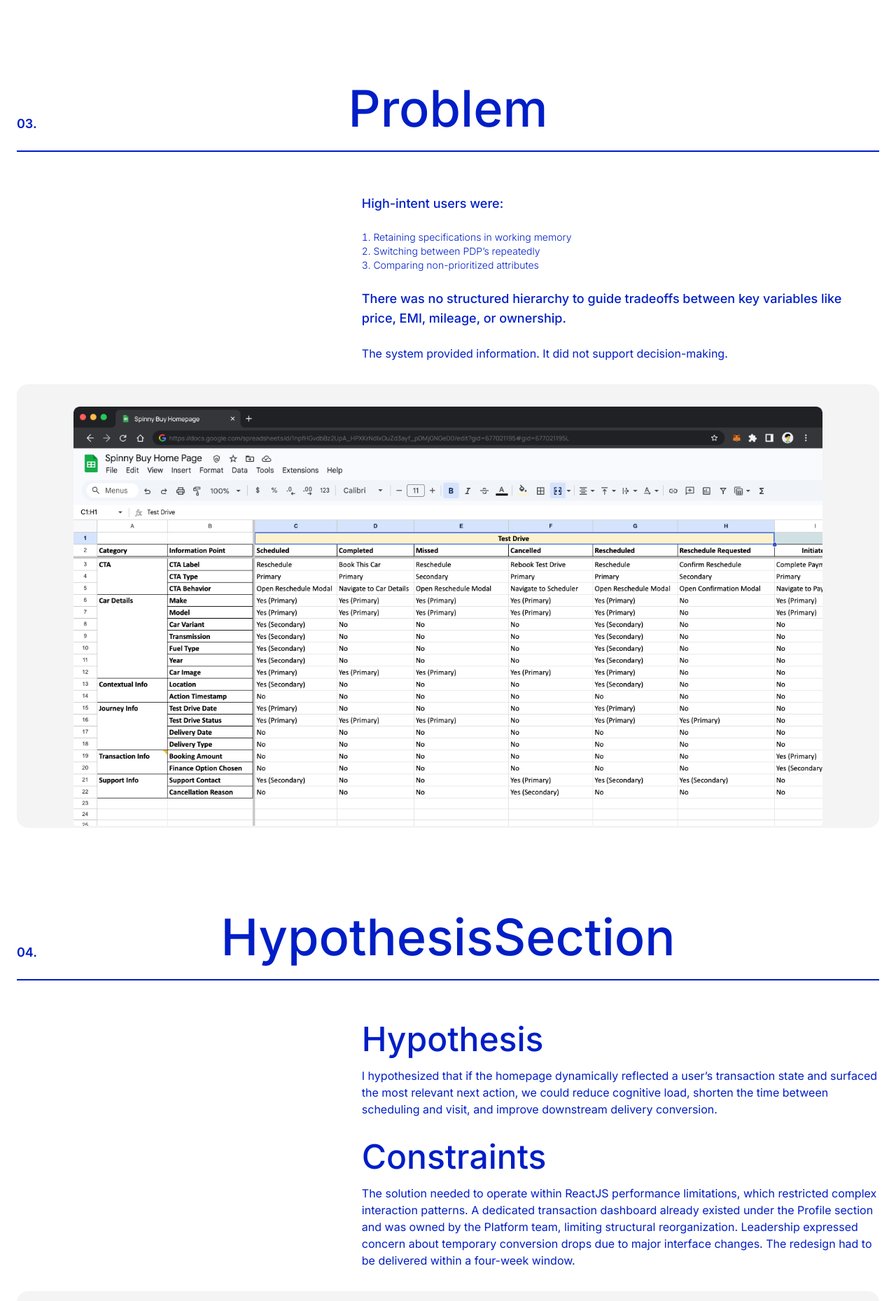
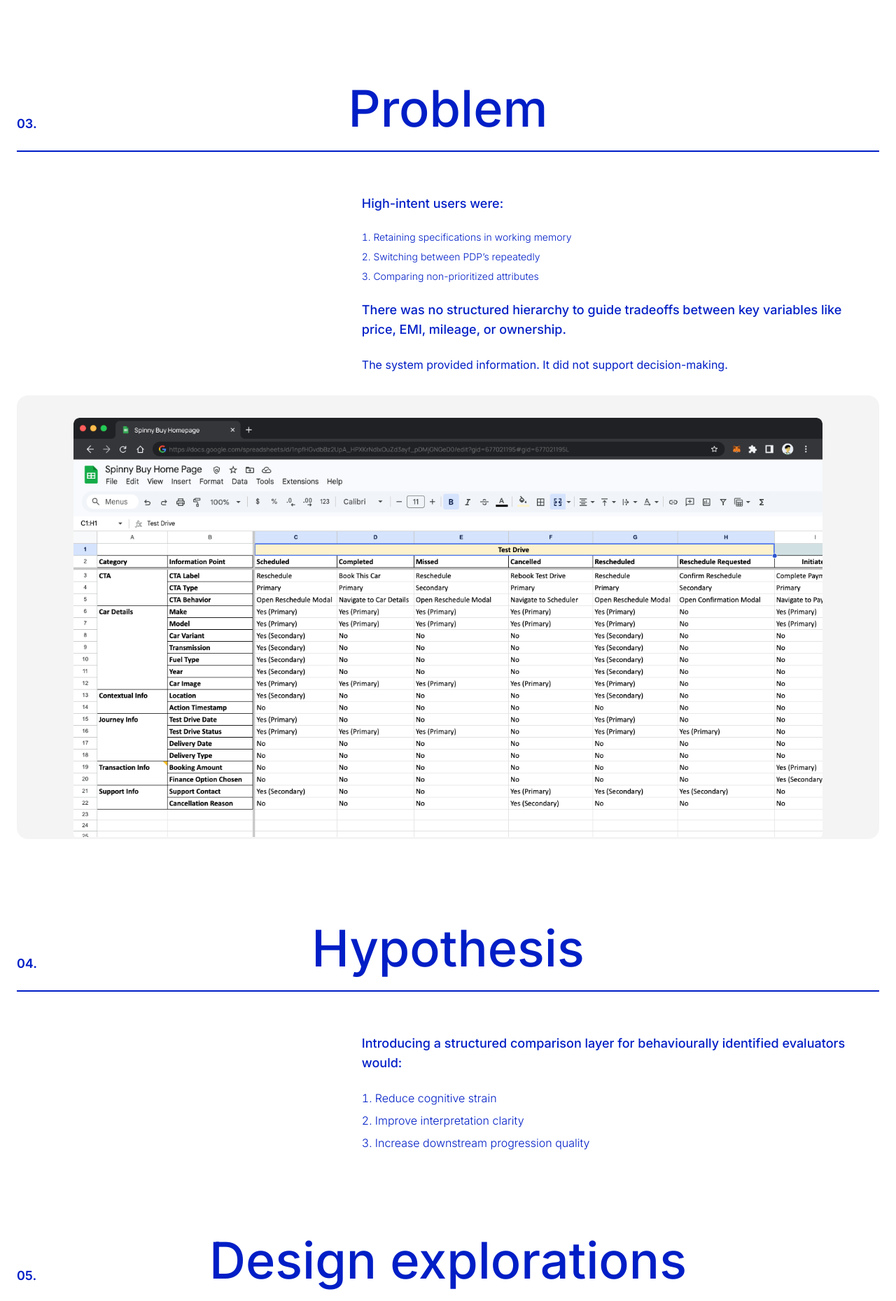
Before and after one commit to eziohunter6/utk-portfolio, a Next.js app: page /work/car-comparison in a window 1280 px wide. Shown: the part 2407-4266 px from the top of the page at 70% size. Built offline with nearby package versions, Linux system fonts and the light colour scheme.

Commit message:
chore: car compare page continue

```diff
--- a/src/app/work/car-comparison/components/DesignExplorationSection.tsx
+++ b/src/app/work/car-comparison/components/DesignExplorationSection.tsx
@@ -26,8 +26,8 @@ const DesignExplorationSection = () => (
     <div className="bg-muted rounded-2xl mt-8">
       <div className="relative w-full aspect-29/15 rounded-lg overflow-hidden">
         <Image
-          src="/images/buy-home/exploration-tradeoffs.png"
-          alt="Exploration & Tradeoffs Image"
+          src="/images/car-comparison/design-explore.png"
+          alt="Design explorations Image"
           fill
           className="object-contain object-top"
         />
--- a/src/app/work/car-comparison/components/FinalDesignsSection.tsx
+++ b/src/app/work/car-comparison/components/FinalDesignsSection.tsx
@@ -5,35 +5,29 @@ const FinalDesignsSection = () => (
   <section>
     <Title index={7}>Final Designs</Title>
 
-    <div className="w-full md:w-3/4 lg:w-3/5 flex flex-col gap-8 ml-auto">
-      {/* Exploration & Tradeoffs */}
-      <div className="flex flex-col gap-4">
-        <p className="text-base font-normal">
-          The redesigned homepage dynamically adapts based on the user’s
-          transaction stage. For users who have scheduled a test drive, the
-          interface prominently surfaces visit details and next actions. For
-          users who have completed booking, the homepage shifts focus toward
-          delivery tracking and reassurance.
-        </p>
-        <p className="text-base font-normal">
-          A new status tag component was introduced to standardize stage
-          visibility. Content prioritization became intent-driven rather than
-          generic. Redundant modules were reduced to prevent distraction from
-          high-intent actions.
-        </p>
-        <h3 className="text-lg">
-          The homepage now distinguishes between exploratory and committed
-          behaviors.
-        </h3>
-      </div>
+    <div className="w-full md:w-3/4 lg:w-3/5 flex flex-col gap-4 ml-auto">
+      <h3 className="text-lg">
+        The experience was triggered dynamically for users exhibiting the A → B
+        → A pattern.
+      </h3>
+      <p className="text-base font-normal">
+        No explicit “Compare” CTA was introduced to avoid artificial adoption
+        bias.
+      </p>
+
+      <ol className="text-sm font-light list-decimal list-inside space-y-2">
+        <li>Retaining specifications in working memory</li>
+        <li>Switching between PDP’s repeatedly</li>
+        <li>Comparing non-prioritized attributes</li>
+      </ol>
     </div>
 
     {/* Image */}
     <div className="bg-muted rounded-2xl mt-8">
       <div className="relative w-full aspect-29/15 rounded-lg overflow-hidden">
         <Image
-          src="/images/buy-home/final-designs.png"
-          alt="Exploration & Tradeoffs Image"
+          src="/images/car-comparison/final-designs.png"
+          alt="Final Designs Image"
           fill
           className="object-contain object-top"
         />
--- a/src/app/work/car-comparison/components/HypothesisSection.tsx
+++ b/src/app/work/car-comparison/components/HypothesisSection.tsx
@@ -1,59 +1,20 @@
-import Image from "next/image";
 import Title from "@/components/Title";
 
 const HypothesisSection = () => (
   <section>
-    <Title index={4}>HypothesisSection</Title>
+    <Title index={4}>Hypothesis</Title>
 
-    <div className="w-full md:w-3/4 lg:w-3/5 flex flex-col gap-8 ml-auto">
-      {/* Hypothesis */}
-      <div className="flex flex-col gap-4">
-        <h3 className="text-2xl sm:text-3xl md:text-4xl lg:text-5xl">
-          Hypothesis
-        </h3>
-        <p className="text-base font-normal">
-          I hypothesized that if the homepage dynamically reflected a user’s
-          transaction state and surfaced the most relevant next action, we could
-          reduce cognitive load, shorten the time between scheduling and visit,
-          and improve downstream delivery conversion.
-        </p>
-      </div>
+    <div className="w-full md:w-3/4 lg:w-3/5 flex flex-col gap-6 ml-auto">
+      <h3 className="text-lg">
+        Introducing a structured comparison layer for behaviourally identified
+        evaluators would:
+      </h3>
 
-      {/* Constraints */}
-      <div className="flex flex-col gap-4">
-        <h3 className="text-2xl sm:text-3xl md:text-4xl lg:text-5xl">
-          Constraints
-        </h3>
-        <p className="text-base font-normal">
-          The solution needed to operate within ReactJS performance limitations,
-          which restricted complex interaction patterns. A dedicated transaction
-          dashboard already existed under the Profile section and was owned by
-          the Platform team, limiting structural reorganization. Leadership
-          expressed concern about temporary conversion drops due to major
-          interface changes. The redesign had to be delivered within a four-week
-          window.
-        </p>
-      </div>
-    </div>
-
-    {/* Image */}
-    <div className="bg-muted flex flex-col md:flex-row gap-4 rounded-2xl p-4 mt-8">
-      <div className="relative w-full aspect-6/7 rounded-lg overflow-hidden">
-        <Image
-          src="/images/buy-home/strategy-1.png"
-          alt="Process Image"
-          fill
-          className="object-contain object-top"
-        />
-      </div>
-      <div className="relative w-full aspect-7/4 rounded-lg overflow-hidden">
-        <Image
-          src="/images/buy-home/strategy-2.png"
-          alt="Process Image"
-          fill
-          className="object-contain object-top"
-        />
-      </div>
+      <ol className="text-base font-light list-decimal list-inside space-y-2">
+        <li>Reduce cognitive strain</li>
+        <li>Improve interpretation clarity</li>
+        <li>Increase downstream progression quality</li>
+      </ol>
     </div>
   </section>
 );
--- a/src/app/work/car-comparison/components/OutcomeSection.tsx
+++ b/src/app/work/car-comparison/components/OutcomeSection.tsx
@@ -8,26 +8,37 @@ const OutcomeSection = () => (
       {/* Exploration & Tradeoffs */}
       <div className="flex flex-col gap-4">
         <p className="text-base font-normal">
-          Following launch, key lifecycle metrics demonstrated measurable
-          improvements across progression speed and downstream conversion:
+          Uplift increased deeper in the funnel, suggesting improved decision
+          quality rather than surface engagement growth.
         </p>
 
+        <div className="flex flex-col gap-2">
+          <p className="text-base font-semibold">Business Metrics</p>
           <ul className="text-base font-semibold">
             <li className="list-disc list-inside">
-            Time-to-Visit (T2V): reduced by 5.14%
+              User-to-test drive scheduled (U2Tds): uplift of ↑1.6%
             </li>
             <li className="list-disc list-inside">
-            User-to-Visit (U2V): uplift of 3.6%
+              User-to-token (U2T): uplift of ↑3.8%
             </li>
             <li className="list-disc list-inside">
-            User-to-Delivery (U2D): increased by 3.2%
+              User-to-Delivery (U2D): uplift of ↑5.3%
             </li>
           </ul>
-
-        <p className="text-base font-normal">
-          The reduction in time-to-visit shortened booking cycles and improved
-          operational predictability across deliveries.
+        </div>
+        <div className="flex flex-col gap-2">
+          <p className="text-base font-semibold">
+            Key User Metrics (Turn around Time)
           </p>
+          <ul className="text-base font-semibold">
+            <li className="list-disc list-inside">
+              Time to Token (T2T) : (down by ↓12.4%)
+            </li>
+            <li className="list-disc list-inside">
+              Time to Visit (T2V) : (down by ↓8.3%)
+            </li>
+          </ul>
+        </div>
       </div>
     </div>
   </section>
--- a/src/app/work/car-comparison/components/ProblemSection.tsx
+++ b/src/app/work/car-comparison/components/ProblemSection.tsx
@@ -8,16 +8,10 @@ const ProblemSection = () => (
     <div className="w-full md:w-3/4 lg:w-3/5 flex flex-col gap-6 ml-auto">
       <h3 className="text-lg">High-intent users were:</h3>
 
-      <ol className="text-sm font-light">
-        <li className="list-decimal list-inside">
-          Retaining specifications in working memory
-        </li>
-        <li className="list-decimal list-inside">
-          Switching between PDP’s repeatedly
-        </li>
-        <li className="list-decimal list-inside">
-          Comparing non-prioritized attributes
-        </li>
+      <ol className="text-sm font-light list-decimal list-inside space-y-2">
+        <li>Retaining specifications in working memory</li>
+        <li>Switching between PDP’s repeatedly</li>
+        <li>Comparing non-prioritized attributes</li>
       </ol>
 
       <h3 className="text-lg">
--- a/src/app/work/car-comparison/components/ReflectionsSection.tsx
+++ b/src/app/work/car-comparison/components/ReflectionsSection.tsx
@@ -8,13 +8,14 @@ const ReflectionsSection = () => (
       {/* Exploration & Tradeoffs */}
       <div className="flex flex-col gap-4">
         <p className="text-base font-normal">
-          This project reinforced that transactional users value progression
-          clarity over feature depth. Designing for committed intent required
-          structural restraint and contextual visibility rather than interface
-          novelty. Working within technical and organizational constraints
-          sharpened my approach to system design prioritizing clarity,
-          continuity, and measurable business impact over interaction
-          complexity.
+          By structuring evaluation around weighted decision variables rather
+          than flat information display, the system reduced cognitive friction
+          for high-intent users and improved downstream qualification.
+        </p>
+        <p className="text-base font-normal">
+          High-intent comparison behaviour was already present in the system.
+          The opportunity was not to create demand, but to support it with
+          decision architecture.
         </p>
       </div>
     </div>
```
Also changed, not shown: public/images/car-comparison/design-explore.png (added), public/images/car-comparison/final-designs.png (added). Lines whose indentation alone changed are shown as unchanged.
